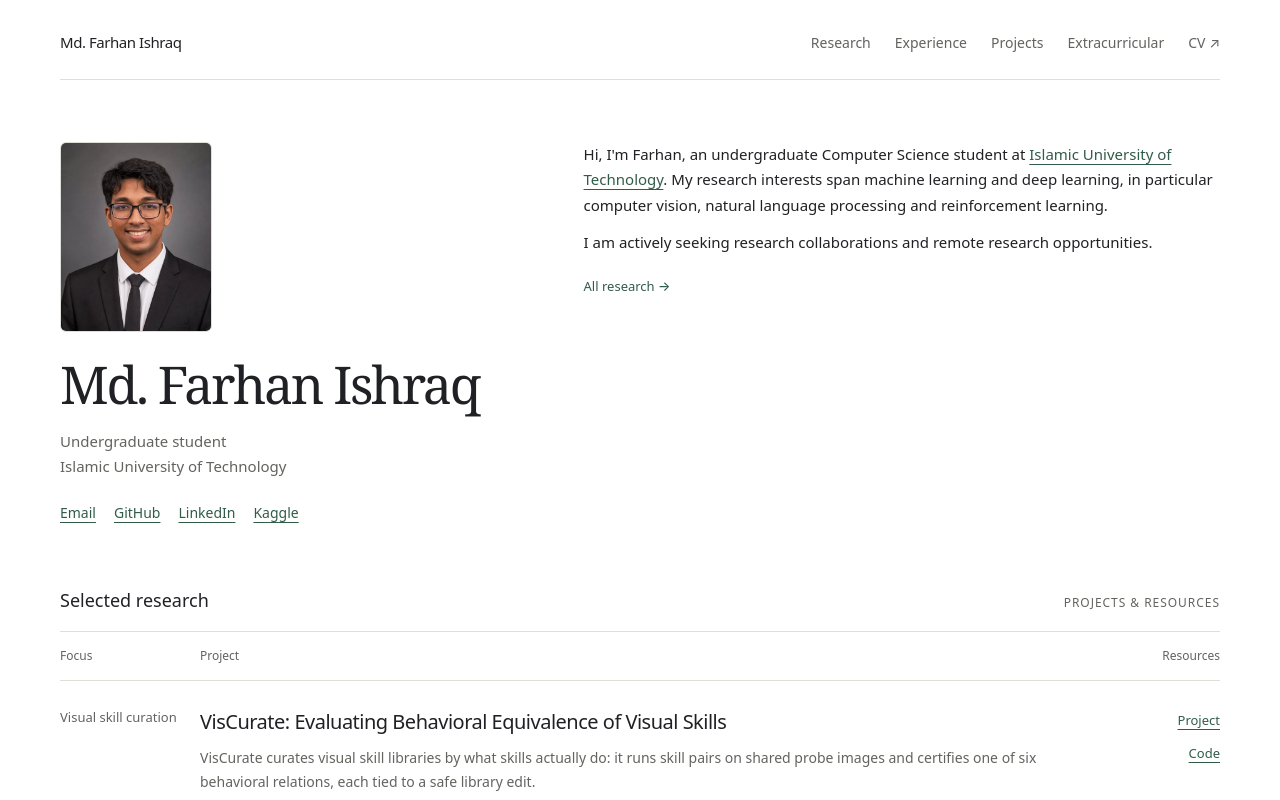
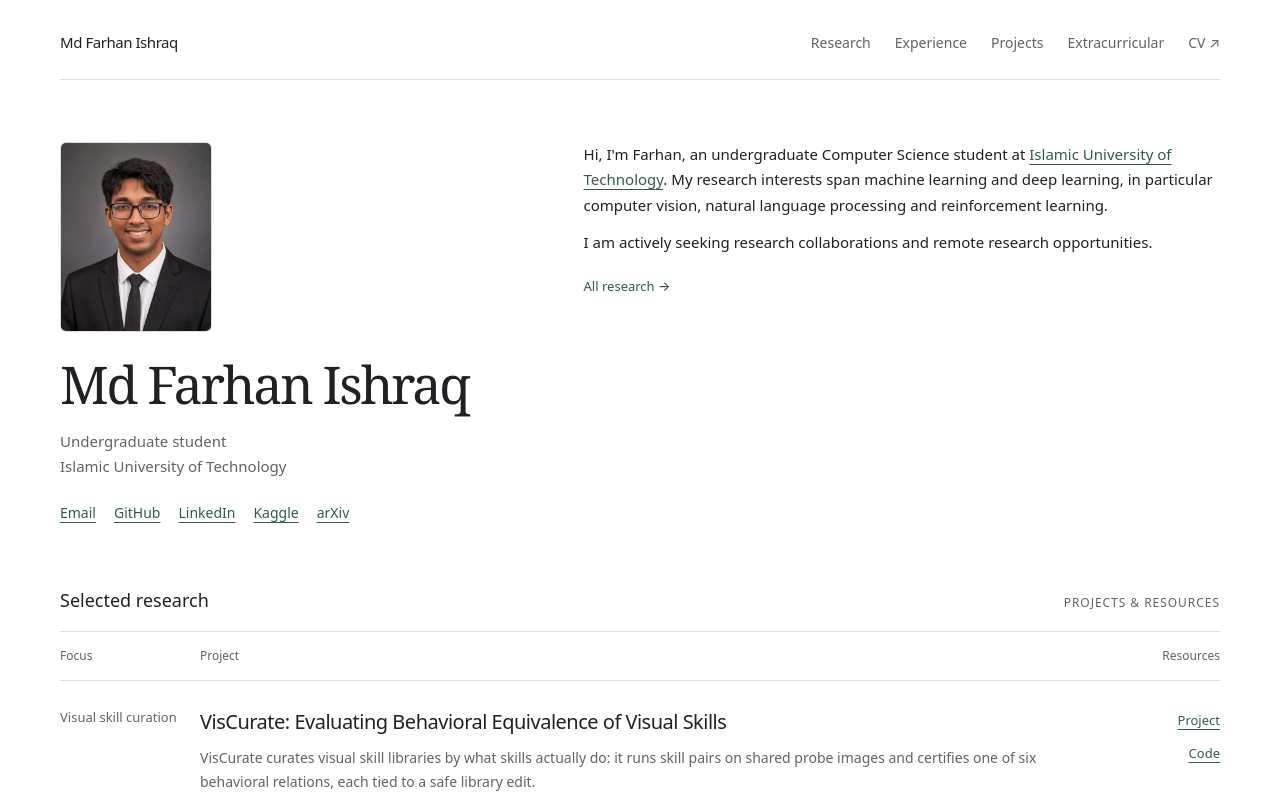
Before and after one commit to farhanishraq17/farhanishraq17.github.io, a plain HTML site: page index.html in a window 1280 px wide. Shown: the top 800 px of the page. Drawn offline with Linux system fonts and the light colour scheme.

Commit message:
Drop the dot from name, add Kaggle and arXiv links
Co-Authored-By: Claude Opus 5.5 <noreply@anthropic.com>

```diff
--- a/index.html
+++ b/index.html
@@ -3,16 +3,16 @@
 <head>
   <meta charset="UTF-8">
   <meta name="viewport" content="width=device-width, initial-scale=1">
-  <title>Md. Farhan Ishraq</title>
-  <meta name="description" content="Md. Farhan Ishraq, Computer Science undergraduate at Islamic University of Technology.">
-  <meta name="author" content="Md. Farhan Ishraq">
+  <title>Md Farhan Ishraq</title>
+  <meta name="description" content="Md Farhan Ishraq, Computer Science undergraduate at Islamic University of Technology.">
+  <meta name="author" content="Md Farhan Ishraq">
   <link rel="stylesheet" href="style.css">
 </head>
 <body>
   <a class="skip-link" href="#main">Skip to content</a>
   <div class="shell">
     <header class="header">
-      <a class="site-name" href="index.html">Md. Farhan Ishraq</a>
+      <a class="site-name" href="index.html">Md Farhan Ishraq</a>
       <nav class="nav" aria-label="Main">
         <a href="publications.html">Research</a>
         <a href="experience.html">Experience</a>
@@ -25,14 +25,15 @@
     <main id="main">
       <section class="intro">
         <div>
-          <img class="profile-photo" src="assets/profile_pic.jpg" alt="Md. Farhan Ishraq" width="152" height="190">
-          <h1>Md. Farhan Ishraq</h1>
+          <img class="profile-photo" src="assets/profile_pic.jpg" alt="Md Farhan Ishraq" width="152" height="190">
+          <h1>Md Farhan Ishraq</h1>
           <p class="tagline">Undergraduate student<br>Islamic University of Technology</p>
           <nav class="profile-links" aria-label="Profiles">
             <a href="mailto:farhanishraq17@iut-dhaka.edu">Email</a>
             <a href="https://github.com/farhanishraq17">GitHub</a>
             <a href="https://www.linkedin.com/in/farhan-ishraq-04643928a/">LinkedIn</a>
             <a href="https://www.kaggle.com/farhanishraqq">Kaggle</a>
+            <a href="https://arxiv.org/search/cs?searchtype=author&amp;query=Ishraq%2C+M+F">arXiv</a>
           </nav>
         </div>
         <div>
@@ -116,7 +117,7 @@
     </main>
 
     <footer class="footer">
-      <span>Md. Farhan Ishraq &middot; Islamic University of Technology</span>
+      <span>Md Farhan Ishraq &middot; Islamic University of Technology</span>
       <a href="mailto:farhanishraq17@iut-dhaka.edu">Get in touch</a>
     </footer>
   </div>
```
Also changed, not shown: experience.html (+3 -3 lines), extracurricular.html (+3 -3 lines), projects.html (+3 -3 lines), publications.html (+3 -3 lines).
